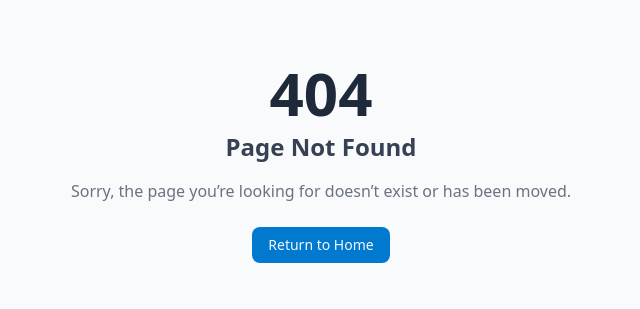
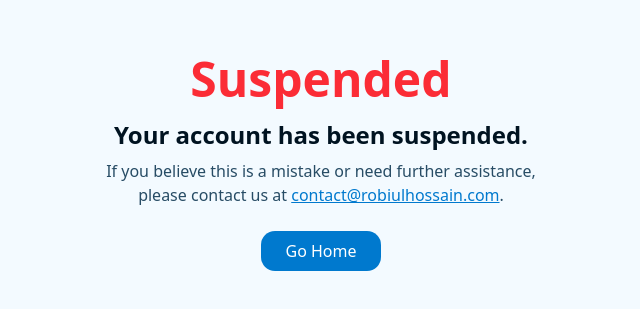
Before and after one commit to coder7475/ride-booking-system, a React (Vite) app in the folder apps/frontend/: page /blocked in a window 1280 px wide. Before the commit this address had no page. Shown: the part 237-546 px from the top of the page, without its empty margins (319-959 px from the left). Built offline with nearby package versions, Linux system fonts and the light colour scheme.

Commit message:
feat: implement Blocked account page and update navigation for suspended or blocked accounts

```diff
--- /dev/null
+++ b/apps/frontend/src/modules/auth/Blocked.tsx
@@ -0,0 +1,38 @@
+import { useLocation } from "react-router";
+
+const Blocked = () => {
+  const location = useLocation();
+  const accountStatus = location.state?.status;
+
+  return (
+    <div className="bg-background flex min-h-screen flex-col items-center justify-center px-4 text-center">
+      <h1 className="mb-4 text-5xl font-bold text-red-500">
+        {accountStatus === "blocked" ? "Blocked" : "Suspended"}
+      </h1>
+      <h2 className="mb-2 text-2xl font-semibold">
+        {accountStatus === "blocked"
+          ? "Your account has been blocked."
+          : "Your account has been suspended."}
+      </h2>
+      <p className="text-muted-foreground mb-6 max-w-md">
+        If you believe this is a mistake or need further assistance, please
+        contact us at{" "}
+        <a
+          href="mailto:contact@robiulhossain.com"
+          className="text-primary hover:text-primary/80 underline"
+        >
+          contact@robiulhossain.com
+        </a>
+        .
+      </p>
+      <a
+        href="/"
+        className="bg-primary hover:bg-primary/90 rounded-xl px-6 py-2 text-white transition"
+      >
+        Go Home
+      </a>
+    </div>
+  );
+};
+
+export default Blocked;
--- a/apps/frontend/src/modules/auth/LoginForm.tsx
+++ b/apps/frontend/src/modules/auth/LoginForm.tsx
@@ -45,8 +45,8 @@ export function LoginForm({
           navigate("/verify", { state: data.email });
         } else {
           toast.error((err as { data?: { message?: string } })?.data?.message);
+          navigate("/blocked", { state: { status: data?.data?.status } });
         }
-        navigate("/register");
       }
     }
   };
--- a/apps/frontend/src/pages/Home.tsx
+++ b/apps/frontend/src/pages/Home.tsx
@@ -3,7 +3,7 @@ import CTA from "@/components/CTA";
 import HeroSection from "@/components/HeroSection";
 import { Card } from "@/components/ui/card";
 import { useUserInfoQuery } from "@/redux/features/auth/auth.api";
-import { Role } from "@/types/auth.types";
+import { AccountStatus, Role } from "@/types/auth.types";
 import {
   Car,
   CreditCard,
@@ -22,7 +22,12 @@ const Index = () => {
   const navigate = useNavigate();
 
   useEffect(() => {
-    if (data?.data?.role === Role.ADMIN) {
+    if (
+      data?.data?.status === AccountStatus.SUSPENDED ||
+      data?.data?.status === AccountStatus.BLOCKED
+    ) {
+      navigate("/blocked", { state: { status: data?.data?.status } });
+    } else if (data?.data?.role === Role.ADMIN) {
       navigate("/admin/analytics");
     } else if (data?.data?.role === Role.DRIVER) {
       navigate("/driver/analytics");
@@ -31,7 +36,7 @@ const Index = () => {
     } else {
       navigate("/");
     }
-  }, [data?.data?.role, navigate]);
+  }, [data?.data?.role, navigate, data?.data?.status]);
 
   return (
     <div className="min-h-screen">
--- a/apps/frontend/src/router/index.tsx
+++ b/apps/frontend/src/router/index.tsx
@@ -1,5 +1,6 @@
 import App from "@/App";
 import DashboardLayout from "@/components/layout/DashboardLayout";
+import Blocked from "@/modules/auth/Blocked";
 import ForgotPassword from "@/modules/auth/ForgotPassword";
 import ResetPassword from "@/modules/auth/ResetPassword";
 import Unauthorized from "@/modules/auth/Unauthorized";
@@ -122,6 +123,10 @@ const router = createBrowserRouter([
     Component: ResetPassword,
   },
   {
+    path: "/blocked",
+    Component: Blocked,
+  },
+  {
     path: "/unauthorized",
     Component: Unauthorized,
   },
--- a/apps/frontend/src/types/auth.types.ts
+++ b/apps/frontend/src/types/auth.types.ts
@@ -5,6 +5,15 @@ export enum Role {
   DRIVER = "DRIVER",
 }
 
+export enum AccountStatus {
+  ACTIVE = "active",
+  PENDING = "pending",
+  SUSPENDED = "suspended",
+  BLOCKED = "blocked",
+  DEACTIVATED = "deactivated",
+}
+
+// otp
 export interface ISendOtp {
   email: string;
 }
```
